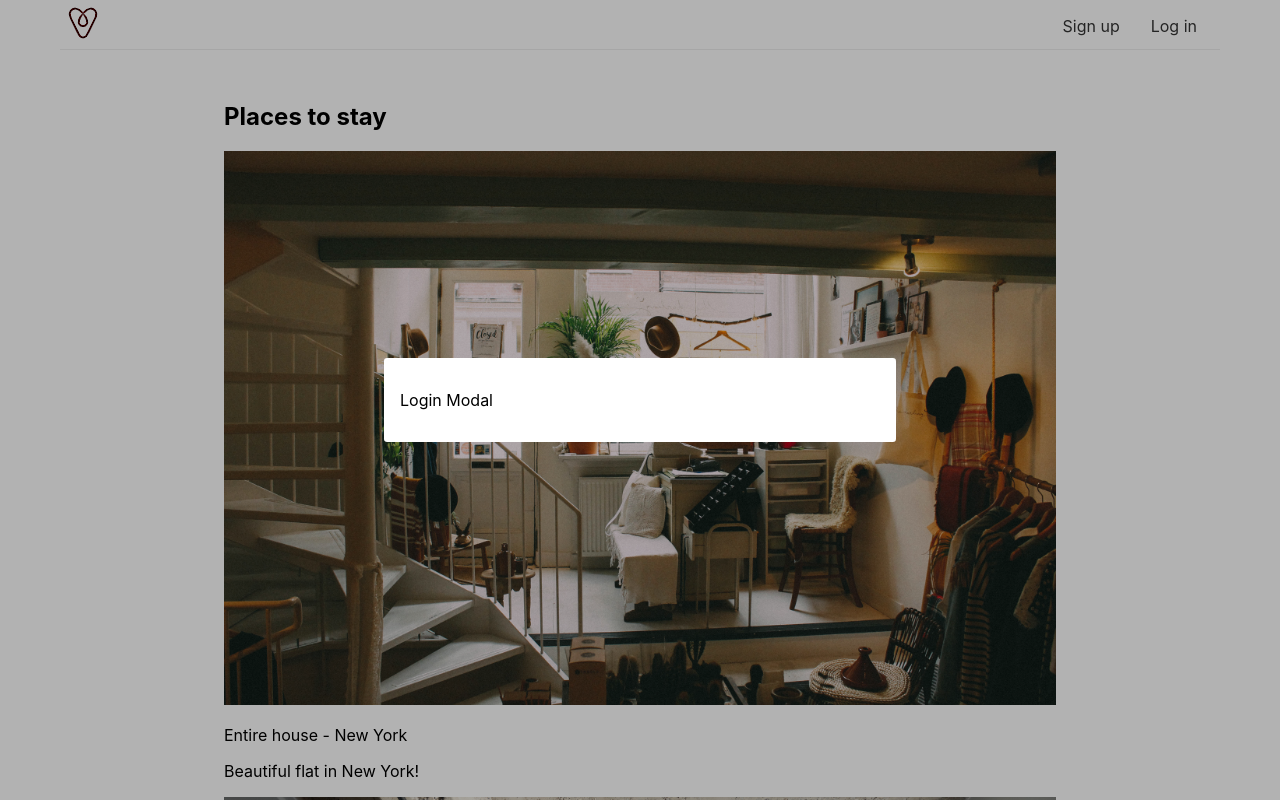
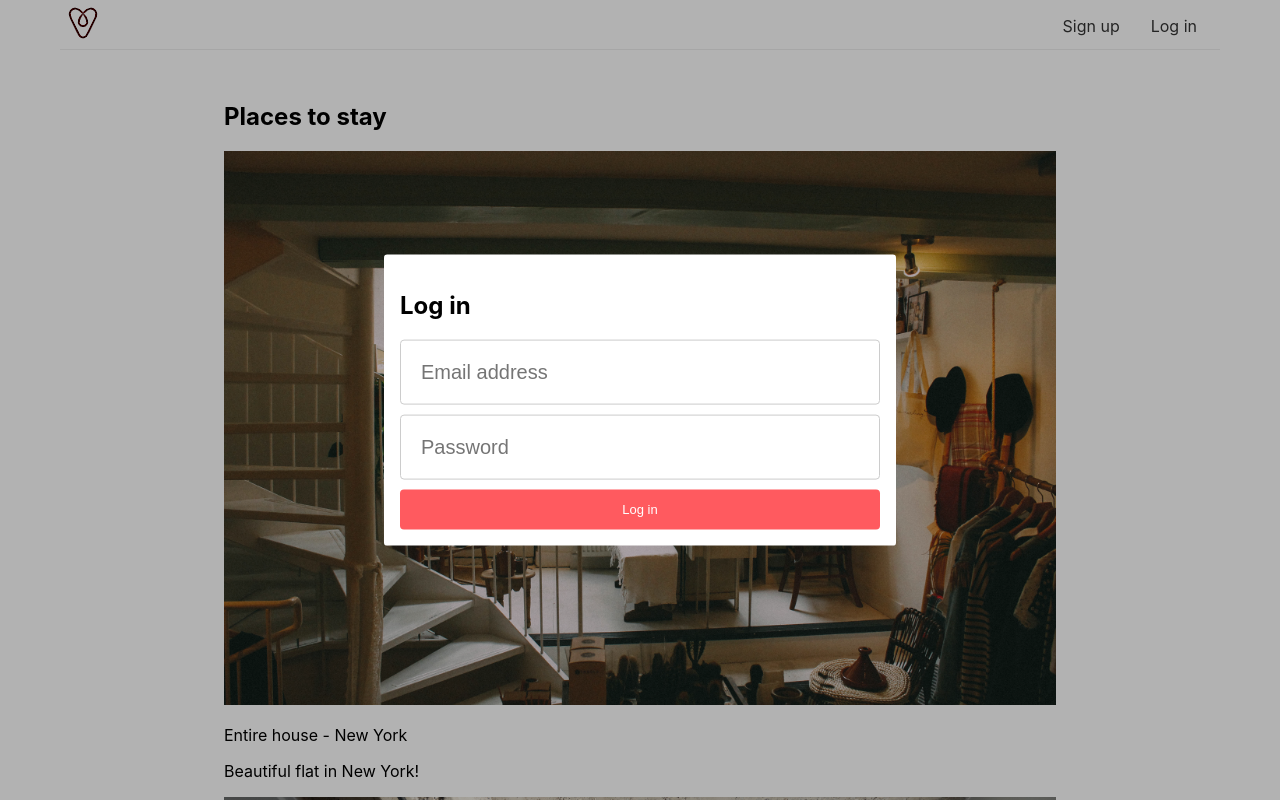
Before and after one commit to rt3me/nextjs-bnb, a Next.js app: page / in a window 1280 px wide. Shown: the top 800 px of the page. Built offline with nearby package versions, Linux system fonts and the light colour scheme.

Commit message:
Login modal code and styles

```diff
--- a/components/LoginModal.jsx
+++ b/components/LoginModal.jsx
@@ -1,3 +1,16 @@
+import React from "react"
+
 export default function LoginModal(props) {
-  return <p>Login Modal</p>
+  return (
+    <React.Fragment>
+      <h2>Log in</h2>
+      <div>
+        <form>
+          <input id="email" type="email" placeholder="Email address" />
+          <input id="password" type="password" placeholder="Password" />
+          <button>Log in</button>
+        </form>
+      </div>
+    </React.Fragment>
+  )
 }
--- a/styles/globals.css
+++ b/styles/globals.css
@@ -15,3 +15,27 @@
 * {
   box-sizing: border-box;
 }
+
+button {
+  background-color: rgb(255, 90, 95);
+  color: white;
+  font-size: 13px;
+  width: 100%;
+  border: none;
+  height: 40px;
+  border-radius: 4px;
+  cursor: pointer;
+}
+
+input[type='text'],
+input[type='email'],
+input[type='password'] {
+  display: block;
+  padding: 20px;
+  font-size: 20px !important;
+  width: 100%;
+  border: 1px solid #ccc;
+  border-radius: 4px;
+  box-sizing: border-box;
+  margin-bottom: 10px;
+}
```
Also changed, not shown: pages/houses/[id].jsx (+0 -11 lines).
